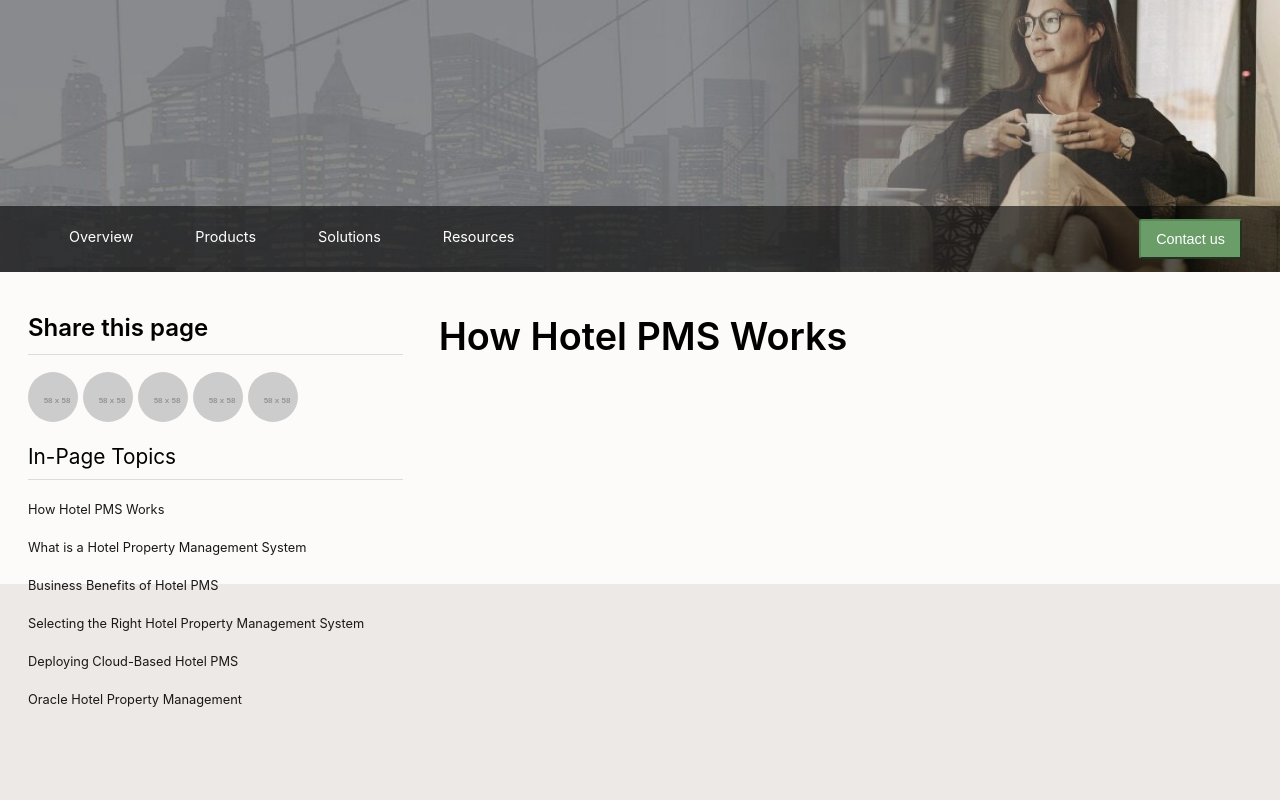
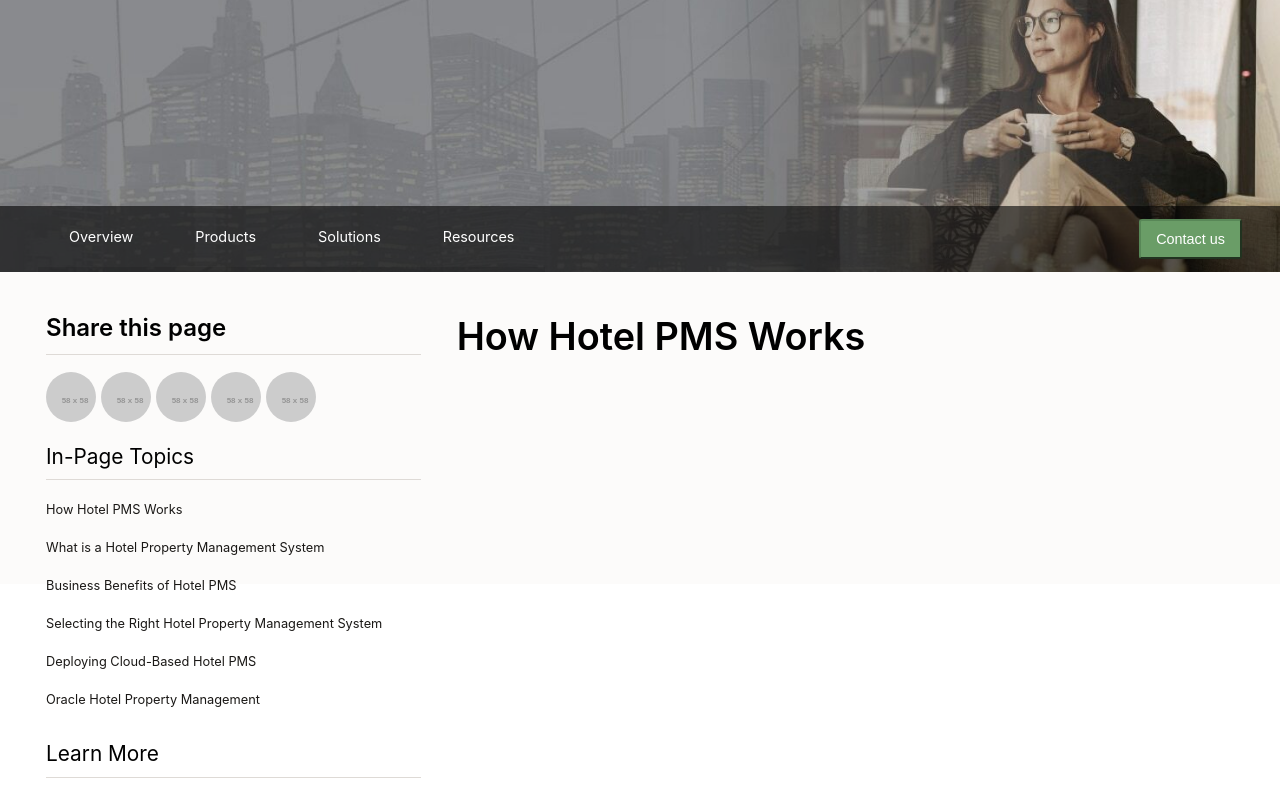
Before and after one commit to gonghaima/xenia_oracle, a React (Create React App) app: page / in a window 1280 px wide. Shown: the part 216-1016 px from the top of the page. Before the commit the page ends 991 px from the top, so only its background shows below. Built offline with nearby package versions, Linux system fonts and the light colour scheme.

Commit message:
learn-more-section - WIP

```diff
--- a/src/App.js
+++ b/src/App.js
@@ -83,6 +83,10 @@
                 <a href="#">Oracle Hotel Property Management</a>
               </li>
             </ul>
+
+          </section>
+          <section className="learn-more-section">
+            <h3>Learn More</h3>
           </section>
         </div>
         <main>
--- a/src/App.scss
+++ b/src/App.scss
@@ -156,13 +156,17 @@
   padding-right: 20px;
   display: flex;
   flex-flow: row wrap;
+  justify-content: center;
+  align-items: stretch;
   .side {
     width: calc(33.3333% - 36px);
     max-width: calc(33.3333% - 36px);
     margin-right: 18px;
     color: $secondary-font-color;
+    section {
+      padding-bottom: 1.4em;
+    }
     .social-section {
-      padding-bottom: 1.4em;
       h2 {
         font-size: 1.5rem;
         font-weight: 600;
@@ -182,16 +186,8 @@
         }
       }
     }
-    .in-page-section {
-      h3 {
-        padding-bottom: 0.5em;
-        margin-bottom: 0.5em;
-        font-size: 1.3rem;
-        font-weight: normal;
-        border-bottom: 1px solid #dedad6;
-        color: $third-font-color;
-      }
-      .in-page-content {
+    .in-page-section,
+    .learn-more-section {
       li {
         position: relative;
         padding: 0.9em 1em 0.9em 0;
@@ -205,11 +201,20 @@
           }
         }
       }
+      h3 {
+        padding-bottom: 0.5em;
+        margin-bottom: 0.5em;
+        font-size: 1.3rem;
+        font-weight: normal;
+        border-bottom: 1px solid #dedad6;
+        color: $third-font-color;
       }
     }
   }
   main {
-    margin: 0 18px;
+    margin: 0 0 0 18px;
+    width: calc(66.666% - 36px);
+    max-width: calc(66.666% - 36px);
     h2 {
       font-weight: 600;
     }
--- a/src/index.css
+++ b/src/index.css
@@ -4,7 +4,7 @@
   -webkit-font-smoothing: antialiased;
   -moz-osx-font-smoothing: grayscale;
   height: 100%;
-  background-color: #ece9e6;
+  background-color: rgba(0, 0, 0, 0);
 }
 
 code {
```
Lines whose indentation alone changed are shown as unchanged.
